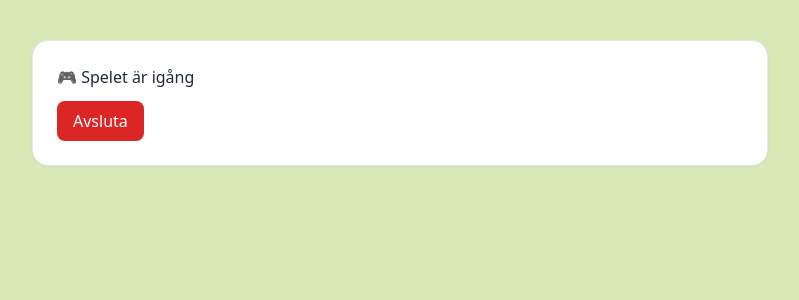
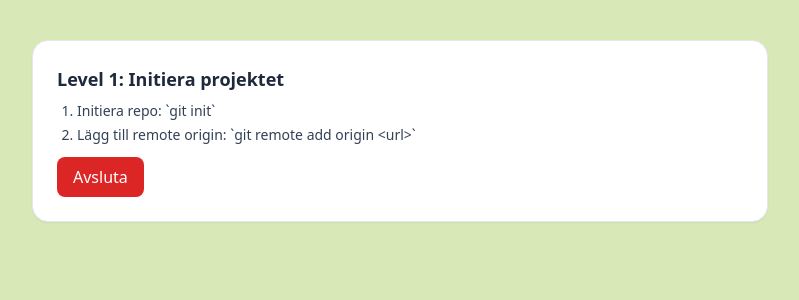
Before and after one commit to DulamaA/git-land-game, a React (Vite) app: page /game in a window 1280 px wide. Both pictures are taken after a click on the button "Starta". Shown: the top 300 px of the page, without its empty margins (240-1039 px from the left). Built offline with nearby package versions, Linux system fonts and the light colour scheme.

Commit message:
:sparkles: feat: show one level at a time with an ordered list of tasks in GameScreen

```diff
--- a/src/components/GameScreen.tsx
+++ b/src/components/GameScreen.tsx
@@ -1,14 +1,24 @@
+import { LEVELS } from '../data/levels';
+
 type Props = {
   onExit: () => void;
 };
 
 export default function GameScreen({ onExit }: Props) {
+  const level = LEVELS[0];
+
   return (
-    <section
-      aria-label="Spelyta"
-      className="mt-6 rounded-2xl border border-slate-200 bg-white p-6 shadow-sm"
-    >
-      <p>🎮 Spelet är igång</p>
+    <section className="mt-6 rounded-2xl border border-slate-200 bg-white p-6 shadow-sm">
+      <h2 className="text-lg font-semibold">
+        Level {level.id}: {level.title}
+      </h2>
+
+      <ol className="mt-2 list-decimal pl-5 space-y-1 text-sm text-slate-700">
+        {level.tasks.map((t, i) => (
+          <li key={i}>{t}</li>
+        ))}
+      </ol>
+
       <button
         onClick={onExit}
         className="mt-3 rounded-lg bg-red-600 text-white px-4 py-2 hover:bg-red-700 active:bg-red-800 transition"
```
